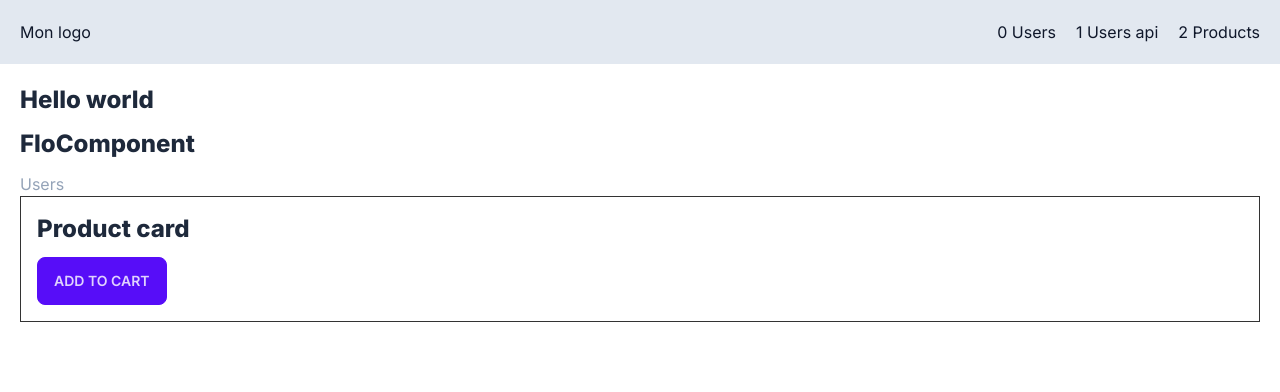
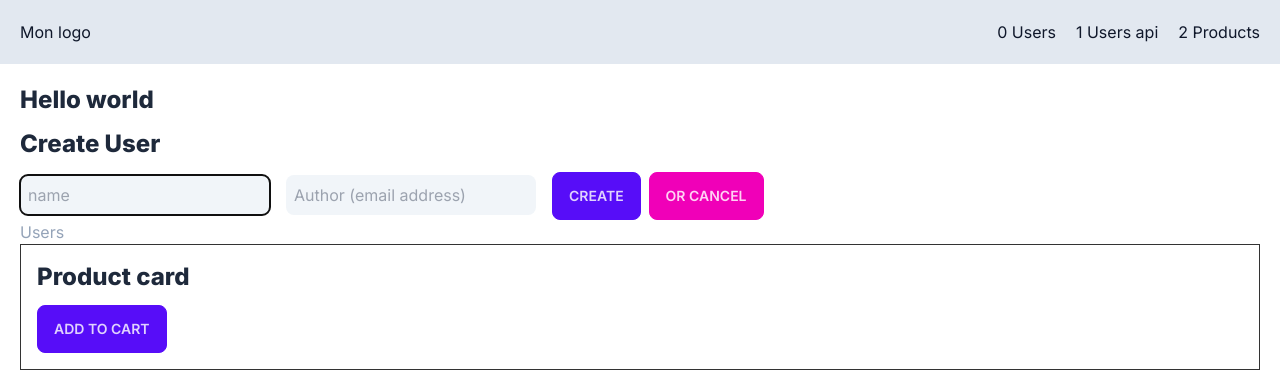
Before and after one commit to MrTuttle/next-app, a Next.js app: page / in a window 1280 px wide. Shown: the top 392 px of the page. Built offline with nearby package versions, Linux system fonts and the light colour scheme.

Commit message:
Flocomponent publish user ok

```diff
--- a/app/components/FloComponent.tsx
+++ b/app/components/FloComponent.tsx
@@ -1,32 +1,60 @@
-import React from "react";
-import { NextRequest, NextResponse } from "next/server";
-import schema from "../api/users/schema";
-import prisma from "@/prisma/client";
-import { Http2ServerRequest } from "http2";
-import { json } from "node:stream/consumers";
-import { promise } from "zod";
-import { PrismaClient } from "@prisma/client";
+"use client";
+import React, { useState } from "react";
+import { useRouter } from "next/navigation";
 
-const getUsers = async function getStaticProps() {
-  const prisma = new PrismaClient();
-  const users = await prisma.user.findMany();
-  return { users: { users } };
-};
-console.log(`LOOG :${getUsers}`);
+export default function Draft() {
+  const [name, setName] = useState("");
+  const [email, setEmail] = useState("");
+  const router = useRouter();
 
-const FloComponent = () => {
+  const submitData = async (e: React.SyntheticEvent) => {
+    e.preventDefault();
+    try {
+      const body = { name, email };
+      await fetch(`/api/users`, {
+        method: "POST",
+        headers: { "Content-Type": "application/json" },
+        body: JSON.stringify(body),
+      });
+
+      router.push("/");
+    } catch (error) {
+      console.error(error);
+    }
+  };
+
   return (
     <>
       <div>
-        <h1>FloComponent </h1>
-        {/* {users.map((user) => (
-          <li key={user.id}>{user.name}</li>
-        ))} */}
-        <p className="text-slate-800 dark:text-slate-200"></p>
-        <p></p>
+        <form onSubmit={submitData}>
+          <h1>Create User</h1>
+          <input
+            autoFocus
+            onChange={(e) => setName(e.target.value)}
+            placeholder="name"
+            type="text"
+            value={name}
+            className="p-2 bg-slate-100 rounded-lg mr-4"
+          />
+          <input
+            onChange={(e) => setEmail(e.target.value)}
+            placeholder="Author (email address)"
+            type="text"
+            value={email}
+            className="p-2 bg-slate-100 rounded-lg mr-4"
+          />
+
+          <input
+            // disabled={!name || !email}
+            type="submit"
+            value="Create"
+            className="btn btn-primary mr-2"
+          />
+          <a className="btn btn-secondary" href="/">
+            or Cancel
+          </a>
+        </form>
       </div>
     </>
   );
-};
-
-export default FloComponent;
+}
```
